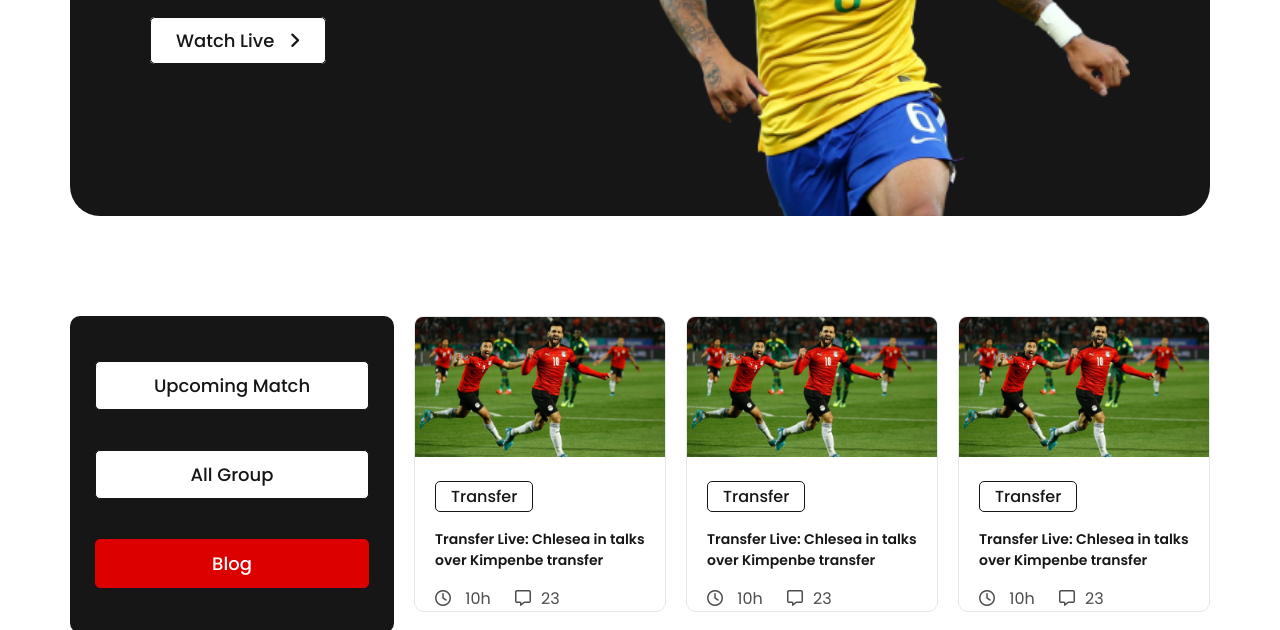
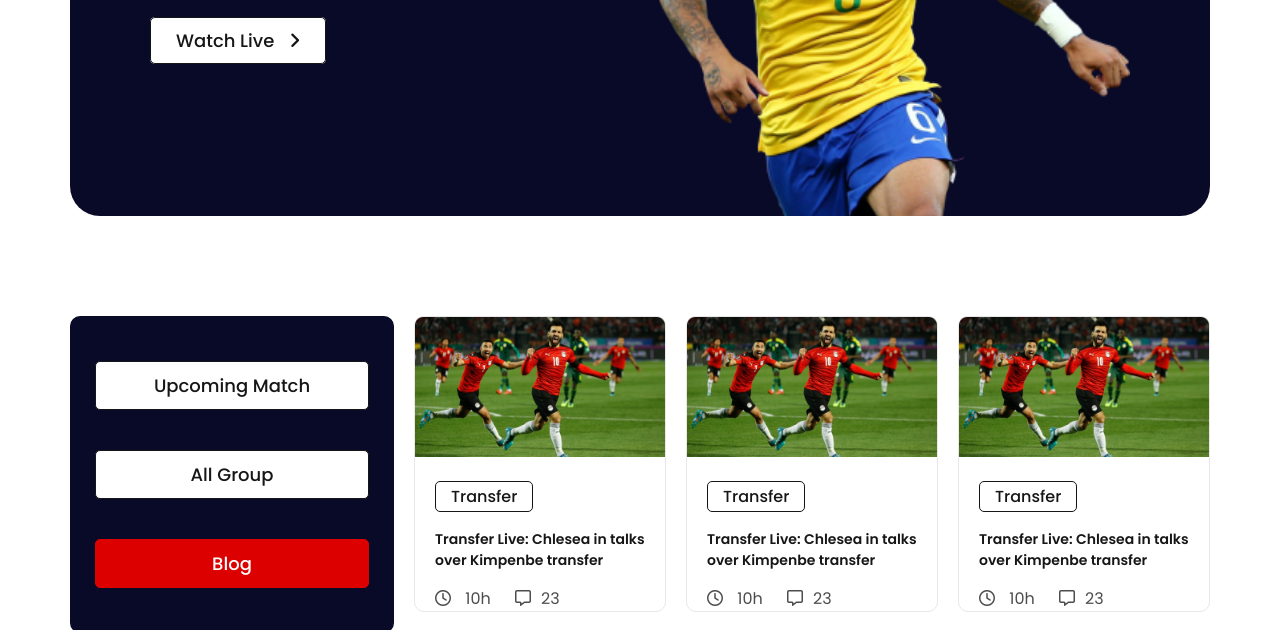
Before and after one commit to Sk-Monir/World-Cup-Html-Css-Responsive, a plain HTML site: page index.html in a window 1280 px wide. Shown: the part 421-1051 px from the top of the page. Drawn offline with Linux system fonts and the light colour scheme.

Commit message:
Project End

```diff
--- a/css/style.css
+++ b/css/style.css
@@ -12,8 +12,8 @@
     --text-color-1:#fff;
     --text-color-2:#161616;
     --text-color-3:#4D4D4D;
-    --bg-color:#161616;
-    --footer-bg:#1E1E1E;
+    --bg-color:#090A27;
+    --footer-bg:#090A27;
     --btn-bg:#FFFFFF;
     --btn-text:#fff;
     --btn-active:#DD0000;
```
